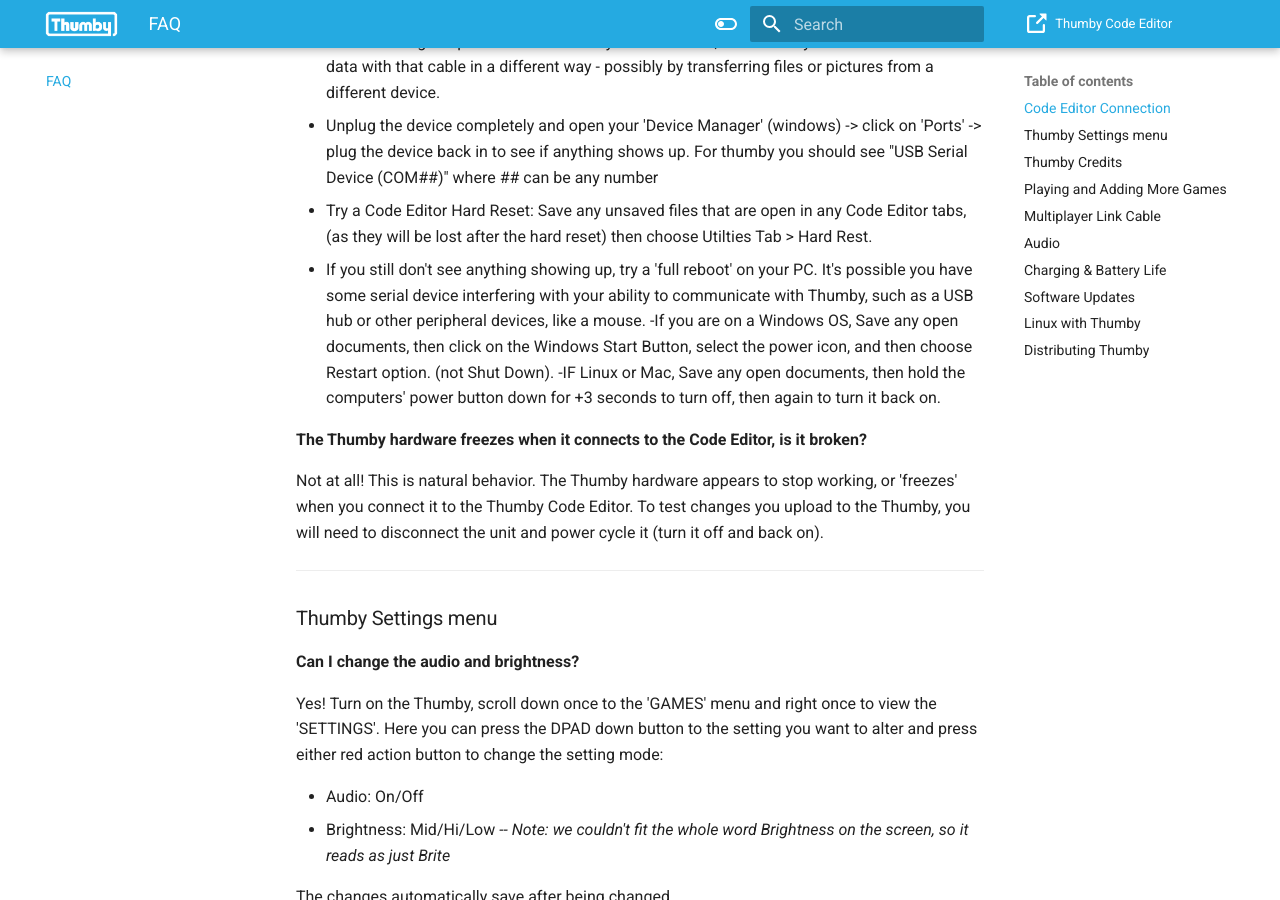
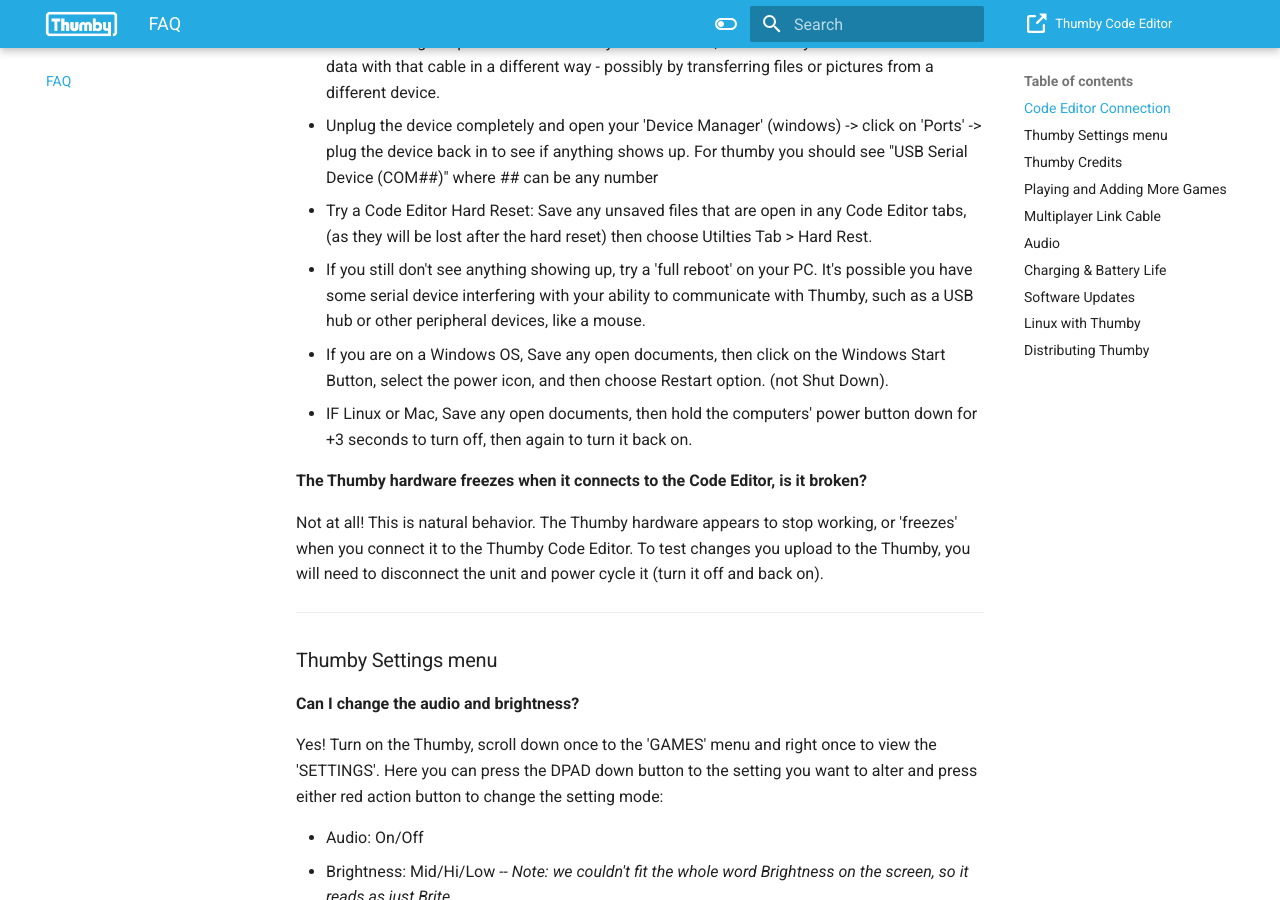
Before and after one commit to TinyCircuits/Thumby-Website, an MkDocs documentation site: the page built from docs/FAQ.md, in a window 1280 px wide and 900 px high, scrolled down 591 px. Built offline with MkDocs 1.6.1 and Material for MkDocs 9.7.7, drawn with Linux system fonts in a browser that asks for light colours.

Commit message:
Update FAQ.md

```diff
--- a/docs/FAQ.md
+++ b/docs/FAQ.md
@@ -14,7 +14,8 @@
 * Unplug the device completely and open your 'Device Manager' (windows) -> click on 'Ports' -> plug the device back in to see if anything shows up. For thumby you should see "USB Serial Device (COM##)" where ## can be any number
 * Try a Code Editor Hard Reset: Save any unsaved files that are open in any Code Editor tabs, (as they will be lost after the hard reset) then choose Utilties Tab > Hard Rest.
 * If you still don't see anything showing up, try a 'full reboot' on your PC. It's possible you have some serial device interfering with your ability to communicate with Thumby, such as a USB hub or other peripheral devices, like a mouse.
-  -If you are on a Windows OS, Save any open documents, then click on the Windows Start Button, select the power icon, and then choose Restart option. (not Shut Down).   -IF Linux or Mac, Save any open documents, then hold the computers' power button down for +3 seconds to turn off, then again to turn it back on.
+  * If you are on a Windows OS, Save any open documents, then click on the Windows Start Button, select the power icon, and then choose Restart option. (not Shut Down).
+  * IF Linux or Mac, Save any open documents, then hold the computers' power button down for +3 seconds to turn off, then again to turn it back on.
 
 **The Thumby hardware freezes when it connects to the Code Editor, is it broken?**
 
```
